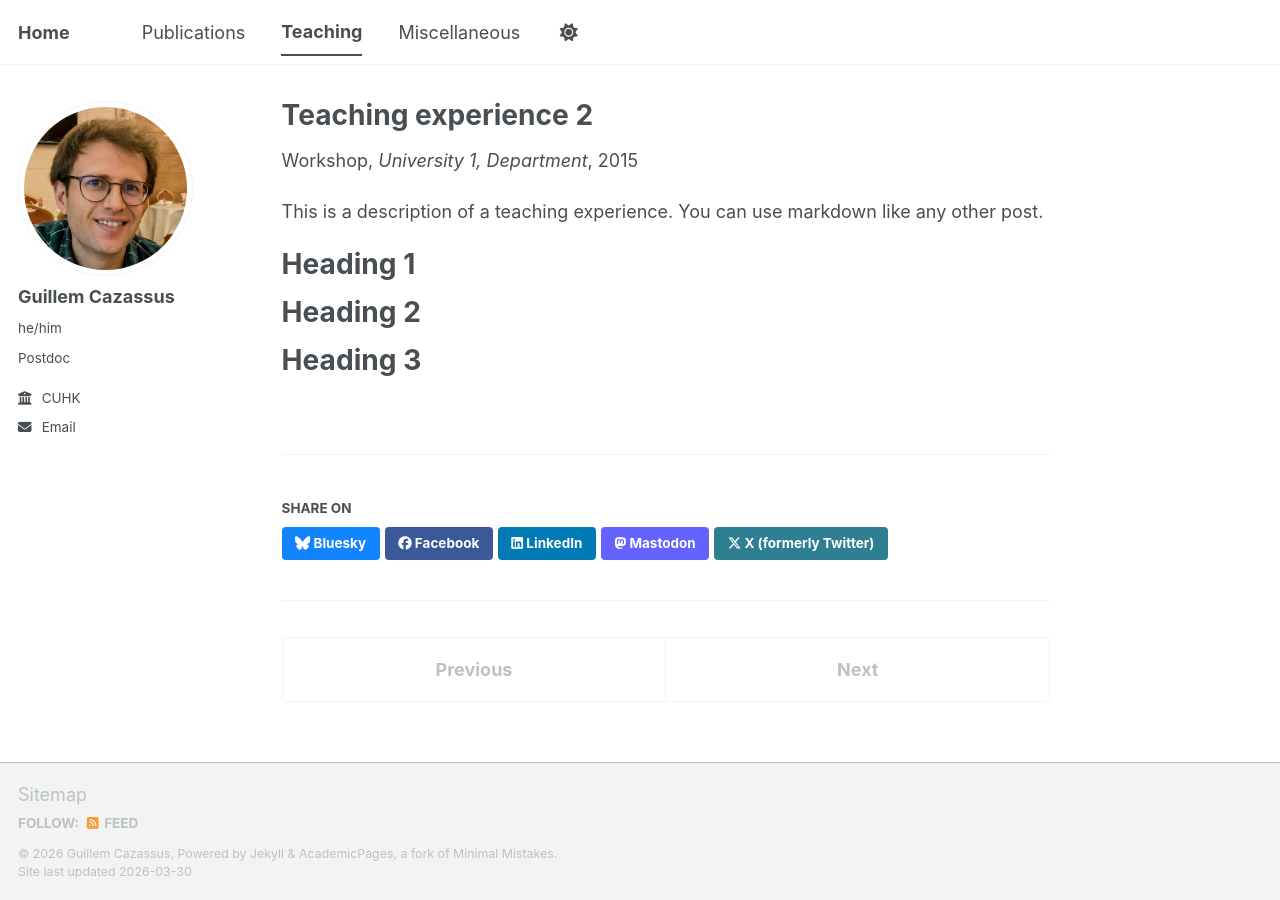
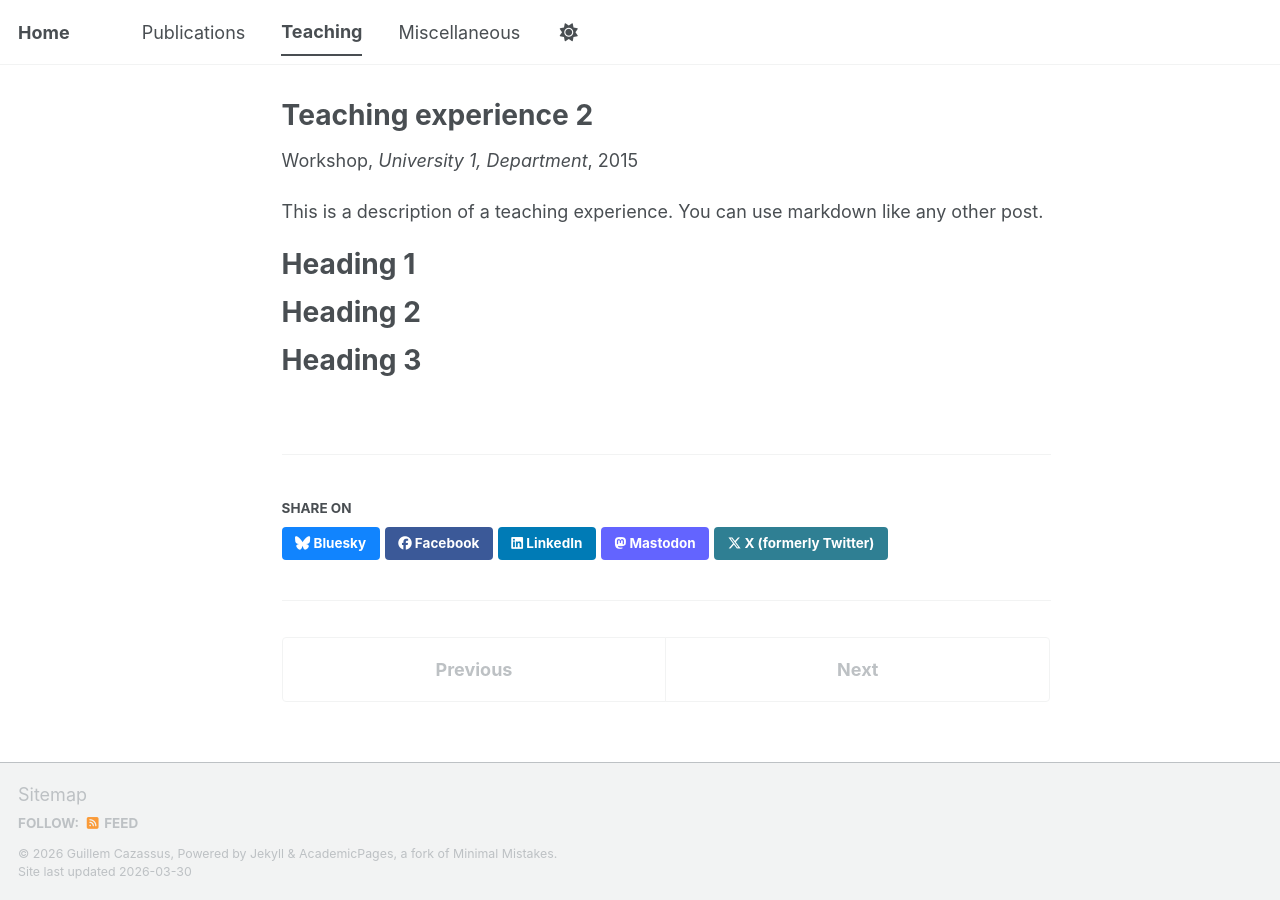
Before and after one commit to guillemcazassus/guillemcazassus, a Jekyll site: the page built from _teaching/2015-spring-teaching-2.md, in a window 1280 px wide. Built offline with Jekyll 4.4.1, drawn with Linux system fonts in a browser that asks for light colours; a script bundle is joined from its source files by our own code; library files that are not in the unit come from our copies; some of the changed lines change nothing that is shown.

Commit message:
Update _config.yml

```diff
--- a/_config.yml
+++ b/_config.yml
@@ -261,7 +261,16 @@ defaults:
       type: teaching
     values:
       layout: single
-      author_profile: true
+      author_profile: false
+      share: true
+      comments: true
+  # _miscellaneous
+  - scope:
+      path: ""
+      type: miscellaneous
+    values:
+      layout: single
+      author_profile: false
       share: true
       comments: true
   # _publications
@@ -270,7 +279,7 @@ defaults:
       type: publications
     values:
       layout: single
-      author_profile: true
+      author_profile: false
       share: true
       comments: true
   # _portfolio
```
